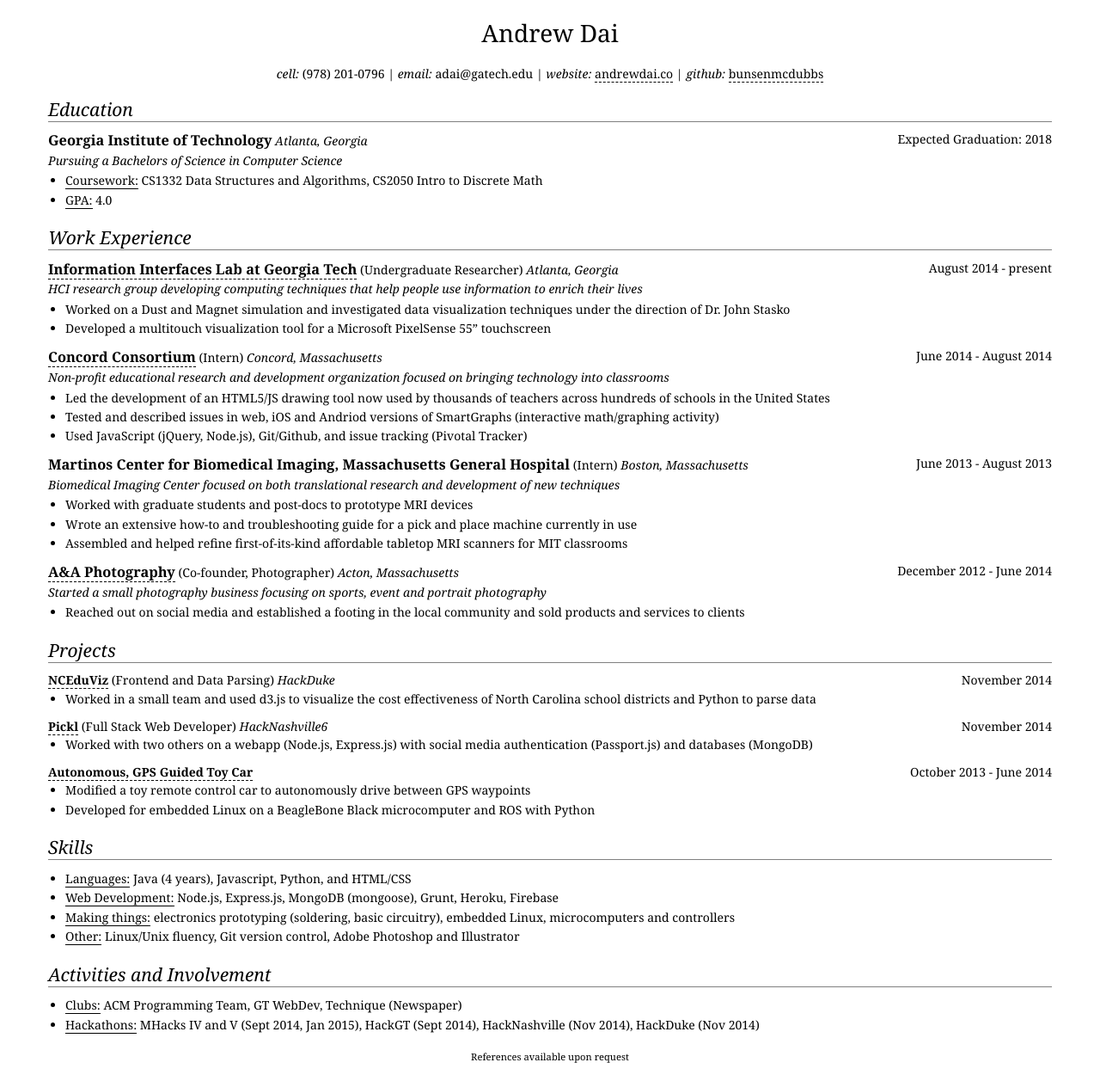
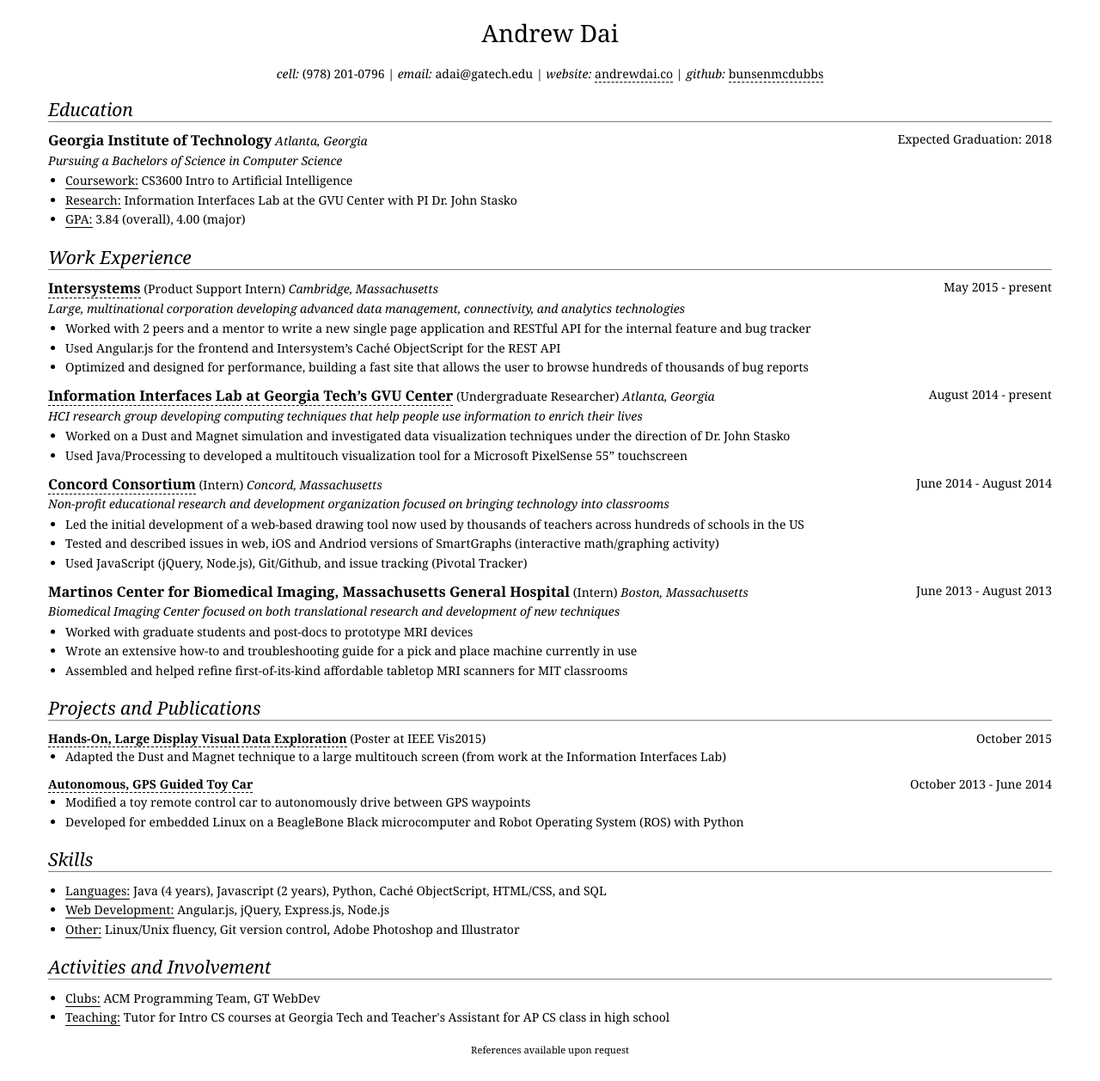
Before and after one commit to bunsenmcdubbs/bunsenmcdubbs.github.io, a Jekyll site: the page resume/index.html, which Jekyll copies as it is, in a window 1280 px wide. Shown: the whole page at 86% size. Built offline with Jekyll 4.4.1, drawn with Linux system fonts in a browser that asks for light colours; Markdown is read by kramdown in place of the engine named in the settings.

Commit message:
update resume

```diff
--- a/resume/index.html
+++ b/resume/index.html
@@ -34,9 +34,10 @@
           <!-- <li><p><span class="label">Research:</span> Information Interfaces Lab
               under Dr. John Stasko (Windows, C#, .NET)</p></li> -->
           <li><p><span class="label">Coursework:</span>
-              CS1332 Data Structures and Algorithms, CS2050 Intro to Discrete Math</p></li>
-          <!-- <li><p>Sophomore Pursuing a Bachelors of Science in Computer Science</p></li> -->
-          <li><p><span class="label">GPA:</span> 4.0</p></li>
+            CS3600 Intro to Artificial Intelligence</p></li>
+          <li><p><span class="label">Research:</span>
+            Information Interfaces Lab at the GVU Center with PI Dr. John Stasko</p></li>
+          <li><p><span class="label">GPA:</span> 3.84 (overall), 4.00 (major)</p></li>
         </ul>
       </div>
     </section>
@@ -45,16 +46,40 @@
       <h2>Work Experience</h2>
 
       <div class="entry">
-        <h3><a href="http://www.cc.gatech.edu/gvu/ii/index.html">Information Interfaces Lab at Georgia Tech</a></h3>
+        <h3><a href="http://www.intersystems.com">Intersystems</a></h3>
+        <span class="role">Product Support Intern</span>
+        <span class='loc'>Cambridge, Massachusetts</span>
+        <span class='date'>May 2015 - present</span>
+        <p class="des">Large, multinational corporation developing
+           advanced data management, connectivity, and analytics technologies</p>
+        <ul>
+          <li><p>Worked with 2 peers and a mentor to write a new single
+            page application and RESTful API for the internal feature and bug
+            tracker</p></li>
+          <li><p>Used Angular.js for the frontend and Intersystem&rsquo;s
+            Cach&eacute; ObjectScript for the REST API</p></li>
+          <li><p>Optimized and designed for performance, building a fast site
+            that allows the user to browse hundreds of thousands of bug
+            reports</p></li>
+          <!-- <li><p>Trained in Cach&eacute; ObjectScript as well as SQL and
+            various database technologies and concepts
+            (relational, object-oriented)</p></li> -->
+        </ul>
+      </div>
+
+      <div class="entry">
+        <h3><a href="http://www.cc.gatech.edu/gvu/ii/index.html">
+          Information Interfaces Lab at Georgia Tech&rsquo;s GVU Center</a></h3>
         <span class="role">Undergraduate Researcher</span>
         <span class='loc'>Atlanta, Georgia</span>
         <span class='date'>August 2014 - present</span>
         <p class="des">HCI research group developing computing techniques that
           help people use information to enrich their lives</p>
         <ul>
-          <li><p>Worked on a Dust and Magnet simulation and investigated data visualization techniques
-            under the direction of Dr. John Stasko</li>
-          <li><p>Developed a multitouch visualization tool for a Microsoft PixelSense 55&rdquo; touchscreen</p></li>
+          <li><p>Worked on a Dust and Magnet simulation and investigated data
+            visualization techniques under the direction of Dr. John Stasko</p></li>
+          <li><p>Used Java/Processing to developed a multitouch visualization
+            tool for a Microsoft PixelSense 55&rdquo; touchscreen</p></li>
         </ul>
       </div>
 
@@ -66,9 +91,9 @@
         <p class="des">Non-profit educational research and development
           organization focused on bringing technology into classrooms</p>
         <ul>
-          <li><p>Led the development of an HTML5/JS drawing tool now
+          <li><p>Led the initial development of a web-based drawing tool now
             used by thousands of teachers across hundreds of schools in the
-            United States</p></li>
+            US</p></li>
           <li><p>Tested and described issues in web, iOS and Andriod versions of
             SmartGraphs (interactive math/graphing activity)</p></li>
           <li><p>Used JavaScript (jQuery, Node.js), Git/Github, and issue tracking
@@ -93,7 +118,7 @@
         </ul>
       </div>
 
-      <div class="entry">
+      <!-- <div class="entry">
         <h3><a href="https://www.facebook.com/2aphoto">A&amp;A Photography</a></h3>
         <span class="role">Co-founder, Photographer</span>
         <span class='loc'>Acton, Massachusetts</span>
@@ -104,58 +129,22 @@
           <li><p>Reached out on social media and established a footing in the
             local community and sold products and services to clients</p></li>
         </ul>
-      </div>
+      </div> -->
 
     </section>
 
     <section class="resume-project">
-      <h2>Projects</h2>
+      <h2>Projects and Publications</h2>
 
       <div class="entry">
-          <h3><a href="https://github.com/AlternativeHeroes/nceduviz">NCEduViz</a></h3>
-          <span class='role'>Frontend and Data Parsing</span>
-          <span class='loc'>HackDuke</span>
-          <span class='date'>November 2014</span>
-          <ul>
-              <li><p>Worked in a small team and used d3.js to visualize the cost effectiveness of North Carolina school districts and Python to parse data</p></li>
-          </ul>
+        <h3><a href="">Hands-On, Large Display Visual Data Exploration</a></h3>
+        <span class="role">Poster at IEEE Vis2015</span>
+        <span class='date'>October 2015</span>
+        <ul>
+          <li><p>Adapted the Dust and Magnet technique to a large multitouch
+            screen (from work at the Information Interfaces Lab)</p></li>
+        </ul>
       </div>
-
-      <div class="entry">
-          <h3><a href="http://andrewdai.co/hacknashville-pickl.html">Pickl</a></h3>
-          <span class='role'>Full Stack Web Developer</span>
-          <span class='loc'>HackNashville6</span>
-          <span class='date'>November 2014</span>
-          <ul>
-              <li><p>Worked with two others on a webapp (Node.js, Express.js) with social media authentication (Passport.js) and databases (MongoDB)</p></li>
-          </ul>
-      </div>
-
-      <!-- <div class="entry">
-        <h3><a href="https://github.com/AlternativeHeroes/whereat-site">WhatGT</a></h3>
-        <span class='role'>Backend Web Programmer</span>
-        <span class='loc'>HackGT Fall 2014</span>
-        <span class='date'>September 2014</span>
-        <ul>
-          <li><p>Worked in a four person team to implement a backend with Node.js, mongoDB database and a RESTful API</p></li>
-        </ul>
-      </div> -->
-
-      <!-- <div class="entry">
-        <h3><a href="https://github.com/AlternativeHeroes/dropped-site">Dropped</a>
-            (<a href='https://donotdrop.me'>donotdrop.me</a>)</h3>
-        <span class='role'>Frontend Web Programmer</span>
-        <span class='loc'>MHacks IV</span>
-        <span class='date'>September 2014</span>
-        <p class="des">Android utility that alerts the owner when the device is
-          in free fall and updates an online map with location in real-time.</p>
-        <ul>
-          <li><p>Used JavaScript (Leaflet, Firebase, jQuery) and HTML/CSS (Bootstrap)
-            to make an interactive realtime map that interfaced with an Android app
-            developed by two others
-            </p></li>
-        </ul>
-      </div> -->
 
       <div class="entry">
         <h3><a href="http://andrewdai.co/projects/">Autonomous, GPS Guided Toy Car</a></h3>
@@ -164,7 +153,7 @@
           <li><p>Modified a toy remote control car to autonomously drive between
             GPS waypoints</p></li>
           <li><p>Developed for embedded Linux on a BeagleBone Black microcomputer
-            and ROS with Python</p></li>
+            and Robot Operating System (ROS) with Python</p></li>
         </ul>
       </div>
 
@@ -174,11 +163,14 @@
       <h2>Skills</h2>
 
       <ul>
-        <li><p><span class="label">Languages:</span> Java (4 years), Javascript, Python, and HTML/CSS</p></li>
-        <li><p><span class="label">Web Development:</span> Node.js, Express.js, MongoDB (mongoose), Grunt, Heroku, Firebase
-        <li><p><span class="label">Making things:</span> electronics prototyping
+        <li><p><span class="label">Languages:</span> Java (4 years),
+          Javascript (2 years), Python, Cach&eacute; ObjectScript, HTML/CSS, and
+          SQL</p></li>
+        <li><p><span class="label">Web Development:</span> Angular.js, jQuery,
+          Express.js, Node.js</p></li>
+        <!-- <li><p><span class="label">Making things:</span> electronics prototyping
           (soldering, basic circuitry), embedded Linux, microcomputers and
-          controllers</p></li>
+          controllers</p></li> -->
         <li><p><span class="label">Other:</span> Linux/Unix fluency,
           Git version control, Adobe Photoshop and Illustrator</p></li>
       </ul>
@@ -190,9 +182,11 @@
 
       <ul>
         <li><p><span class="label">Clubs:</span> ACM Programming Team,
-          GT WebDev, Technique (Newspaper)</p></li>
-        <li><p><span class="label">Hackathons:</span> MHacks IV and V (Sept 2014, Jan 2015),
-          HackGT (Sept 2014), HackNashville (Nov 2014), HackDuke (Nov 2014)</p></li>
+          GT WebDev</p></li>
+        <!-- <li><p><span class="label">Hackathons:</span> MHacks IV and V (Sept 2014, Jan 2015),
+          HackGT (Sept 2014), HackNashville (Nov 2014), HackDuke (Nov 2014)</p></li> -->
+        <li><p><span class="label">Teaching:</span> Tutor for Intro CS courses
+          at Georgia Tech and Teacher's Assistant for AP CS class in high school</p></li>
       </ul>
     </section>
 
```
